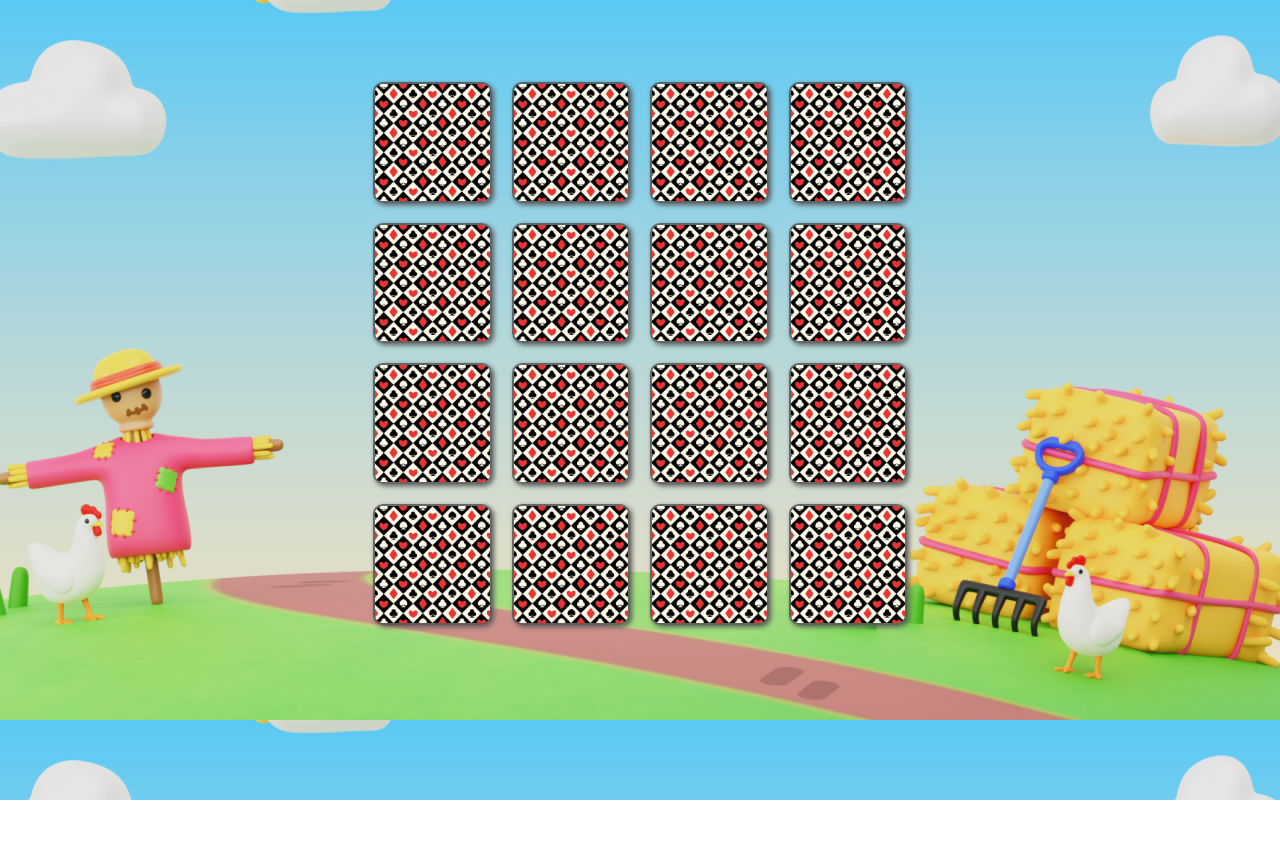
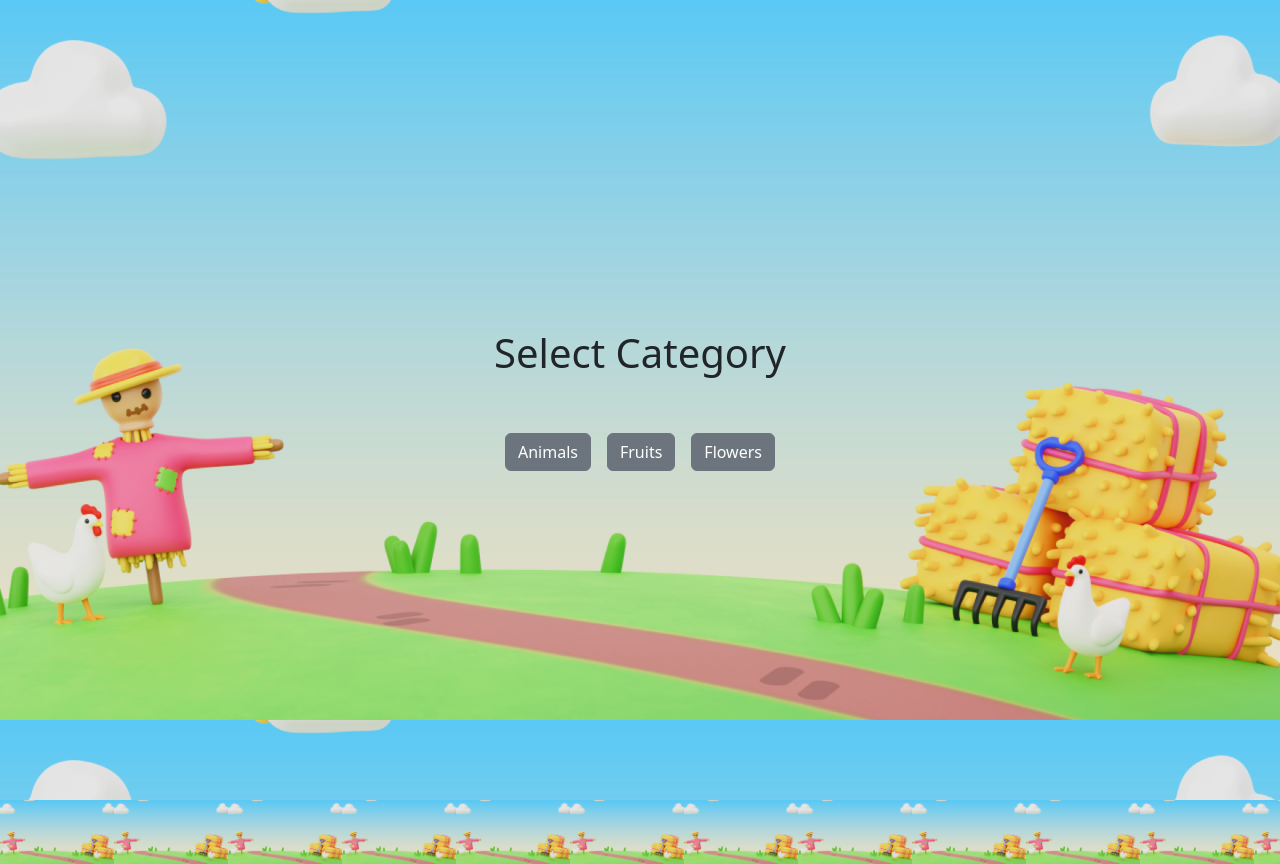
Before and after one commit to Amal911/Flip-It-Card-Game, a website with bundled scripts: page pages/game.html in a window 1280 px wide. Before the commit the page ends 800 px from the top, so only its background shows below. Built offline with nearby package versions, Linux system fonts and the light colour scheme.

Commit message:
category selection added

```diff
--- a/pages/game.html
+++ b/pages/game.html
@@ -9,7 +9,19 @@
 
 </head>
 <body>
-    <section id="display-cards">
+
+    <section id="category-section">
+        <div class="d-flex flex-column justify-content-center align-items-center gap-5" id="category-container">
+            <h1>Select Category</h1>
+            <div class="d-flex gap-3">
+                <button class="btn btn-secondary category-btn" value="animals">Animals</button>
+                <button class="btn btn-secondary category-btn" value="fruits">Fruits</button>
+                <button class="btn btn-secondary category-btn" value="flowers">Flowers</button>
+            </div>
+        </div>
+
+    </section>
+    <section id="game-section">
         <div class="container" id="cards-container">
 
         </div>
--- a/styles/game.css
+++ b/styles/game.css
@@ -1,9 +1,24 @@
-body{
+
+
+
+body {
     background: fixed;
+    /* background-image: url("../assets/background-game.png"); */
+    /* padding: 20px; */
+    margin: 0;
+    padding: 0px;
+    /* background-size: contain; */
+  }
+  #game-section {
     background-image: url("../assets/background-game.png");
+    width: 100vw;
+    height: fit-content;
     background-size: contain;
-    padding: 20px;
-}
+    /* padding:10px ; */
+    display: flex;
+    align-items: center;
+  }
+
 #cards-container{
     width: 45%;
     display: grid;
@@ -50,3 +65,15 @@ body{
     -moz-transform:rotateY(360deg);
     -o-transform:rotateY(360deg);
 }
+
+
+
+#category-section{
+    height: 100vh;
+    background-image: url("../assets/background-game.png");
+    background-size: contain;
+}
+#category-container{
+    height: 100%;
+
+}
--- a/ts/game.ts
+++ b/ts/game.ts
@@ -43,13 +43,58 @@ const imageData = [
   },
 ];
 
-let imagesId:number[]=[];
+let imagesId: number[] = [];
+
+let categoryBtns: HTMLCollectionOf<HTMLButtonElement> =
+  document.getElementsByClassName(
+    "category-btn"
+  ) as HTMLCollectionOf<HTMLButtonElement>;
+
+for (let i = 0; i < categoryBtns.length; i++) {
+  categoryBtns[i].addEventListener("click", () => {
+    categorySelection(categoryBtns[i].value);
+  });
+}
+
+let playerOne: PlayerType = {
+  id: 1,
+  playerName: "Player 1",
+  playerStatus: true,
+  playerScore: 0,
+};
+let playerTwo: PlayerType = {
+  id: 2,
+  playerName: "Player 2",
+  playerStatus: false,
+  playerScore: 0,
+};
+
+
+const addImageEventListener = () => {
+  let imageTiles: HTMLCollectionOf<HTMLDivElement> =
+    document.getElementsByClassName(
+      "image-cards"
+    ) as HTMLCollectionOf<HTMLDivElement>;
+  for (let i = 0; i < imageTiles.length; i++) {
+    imageTiles[i].addEventListener("click", function () {
+      imageTiles[i].classList.toggle("rotated");
+      let image = imageTiles[i]!.getElementsByTagName("img");
+      let imgData = imageData.filter(
+        (img) => Number(imageTiles[i].dataset.imgId) == img.id
+      );
+      image[0].src = imgData[0].imageUrl;
+
+      selectedCards.push(imageTiles[i]);
+
+      checkCards(selectedCards);
+    });
+  }
+};
 
 const loadCards = (data: ImageTileType[], noOfCards: number) => {
-
   const tiles = data.slice(0, noOfCards);
-  tiles.forEach(tile => {
-    imagesId.push(tile.id)
+  tiles.forEach((tile) => {
+    imagesId.push(tile.id);
   });
 
   const array = [...tiles, ...tiles];
@@ -74,74 +119,42 @@ const loadCards = (data: ImageTileType[], noOfCards: number) => {
 
     imageTileContainer?.appendChild(imageElement);
   }
+  addImageEventListener();
 };
+console.log("asd");
 
-loadCards(imageData, 8);
+// loadCards(imageData, 8);
 
-let imageTiles: HTMLCollectionOf<HTMLDivElement> =
-  document.getElementsByClassName(
-    "image-cards"
-  ) as HTMLCollectionOf<HTMLDivElement>;
-
-
-for (let i = 0; i < imageTiles.length; i++) {
-  imageTiles[i].addEventListener("click", function () {
-
-    imageTiles[i].classList.toggle('rotated');
-    let image = imageTiles[i]!.getElementsByTagName('img');
-    let imgData = imageData.filter((img)=>Number(imageTiles[i].dataset.imgId)==img.id)
-    image[0].src=(imgData[0].imageUrl)
-
-
-    selectedCards.push(imageTiles[i]);
-
-    checkCards(selectedCards);
-  });
-}
-
+// addImageEventListener();
 let selectedCards: HTMLDivElement[] = [];
 function checkCards(selection: HTMLDivElement[]) {
   if (selection.length === 2) {
     if (selection[0].dataset.imgId === selection[1].dataset.imgId) {
-
-      document.getElementById(selection[0].id)!.style.visibility = "hidden";
-      document.getElementById(selection[1].id)!.style.visibility = "hidden";
+      (document.getElementById(selection[0].id) as HTMLDivElement).style.visibility = "hidden";
+      (document.getElementById(selection[1].id)as HTMLDivElement).style.visibility = "hidden";
 
       console.log("right choice");
-      imagesId=imagesId.filter((id)=>id!=Number(selection[0].dataset.imgId))
+      imagesId = imagesId.filter(
+        (id) => id != Number(selection[0].dataset.imgId)
+      );
       if (playerOne.playerStatus) updateLivescore(playerOne);
       else if (playerTwo.playerStatus) updateLivescore(playerTwo); //function to add score
     } else {
       console.log("wrong choice");
       playerChange(playerOne, playerTwo); //function to change turn
-      setTimeout(()=>{
-        selection[0].classList.toggle('rotated');
-        selection[1].classList.toggle('rotated');
-        selection[0]!.getElementsByTagName('img')[0].src="../assets/bg.png";
-        selection[1]!.getElementsByTagName('img')[0].src="../assets/bg.png";
-      },1000)
+      setTimeout(() => {
+        selection[0].classList.toggle("rotated");
+        selection[1].classList.toggle("rotated");
+        selection[0]!.getElementsByTagName("img")[0].src = "../assets/bg.png";
+        selection[1]!.getElementsByTagName("img")[0].src = "../assets/bg.png";
+      }, 1000);
     }
     selectedCards = [];
-    if(imagesId.length==0)
-      getWinner(playerOne,playerTwo)
+    if (imagesId.length == 0) getWinner(playerOne, playerTwo);
   }
 }
 
 
-
-
-let playerOne: PlayerType = {
-  id: 1,
-  playerName: "Player 1",
-  playerStatus: true,
-  playerScore: 0,
-};
-let playerTwo: PlayerType = {
-  id: 2,
-  playerName: "Player 2",
-  playerStatus: false,
-  playerScore: 0,
-};
 // change player
 const playerChange = (playerOne: PlayerType, playerTwo: PlayerType): void => {
   if (playerOne.playerStatus === true) {
@@ -157,7 +170,6 @@ const playerChange = (playerOne: PlayerType, playerTwo: PlayerType): void => {
     // clearInterval(playerInterval);
   }
 };
-
 
 // timer function
 // const playerInterval = setTimeout(playerChange, 1500);
@@ -183,19 +195,15 @@ function shuffleArray(array: any[]) {
   }
 }
 
-const getWinner = (player1: PlayerType, player2: PlayerType):PlayerType[] => {
+const getWinner = (player1: PlayerType, player2: PlayerType): PlayerType[] => {
   let winnerList: PlayerType[] = [];
-  if (player1.playerScore > player2.playerScore){
+  if (player1.playerScore > player2.playerScore) {
     winnerList.push(player1);
-    console.log(player1.playerName+ " Wins with score "+player1.playerScore);
-
-  }
-  else if (player1.playerScore < player2.playerScore)
-    {
-      console.log(player2.playerName+ " Wins with score "+player2.playerScore);
-      winnerList.push(player2);
-    }
-  else {
+    console.log(player1.playerName + " Wins with score " + player1.playerScore);
+  } else if (player1.playerScore < player2.playerScore) {
+    console.log(player2.playerName + " Wins with score " + player2.playerScore);
+    winnerList.push(player2);
+  } else {
     console.log("Draw");
 
     winnerList.push(player1);
@@ -203,3 +211,10 @@ const getWinner = (player1: PlayerType, player2: PlayerType):PlayerType[] => {
   }
   return winnerList;
 };
+
+const categorySelection = (categoryName: string): void => {
+  console.log(categoryName);
+
+  loadCards(imageData, 8);
+  document.getElementById("category-section")!.style.display = "none";
+};
```
Also changed, not shown: dist/game.js.
